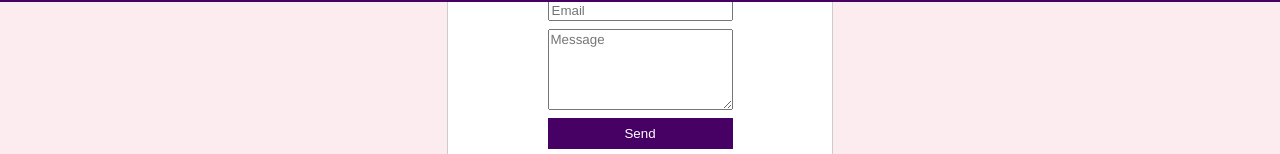
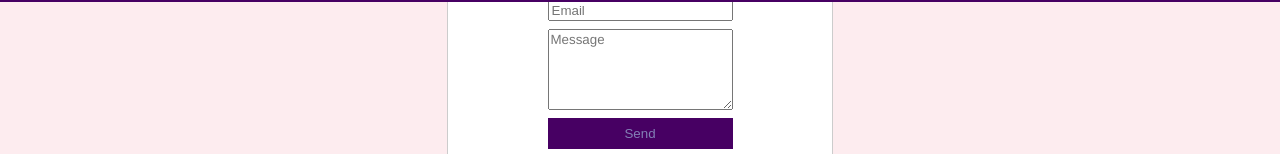
Before and after one commit to Lukhasz/inlamningsuppgift_webbutveckling, a React (Create React App) app: page / in a window 1280 px wide. Shown: the part 798-952 px from the top of the page. Built offline with nearby package versions, Linux system fonts and the light colour scheme.

Commit message:
changed the colour of a button

```diff
--- a/src/index.css
+++ b/src/index.css
@@ -29,7 +29,8 @@ button {
   padding: .5rem 1rem;
   border: none;
   background-color: #470063;
-  color: #fff;
+  color: #8380B6;
+
   cursor: pointer;
   transition: background-color .3s ease;
 }
@@ -143,7 +144,7 @@ a::before {
 }
 
 button:hover {
-  background-color: #8380B6;
+  background-color: #0F110C;
 }
 
 textarea::placeholder input::placeholder {
```
